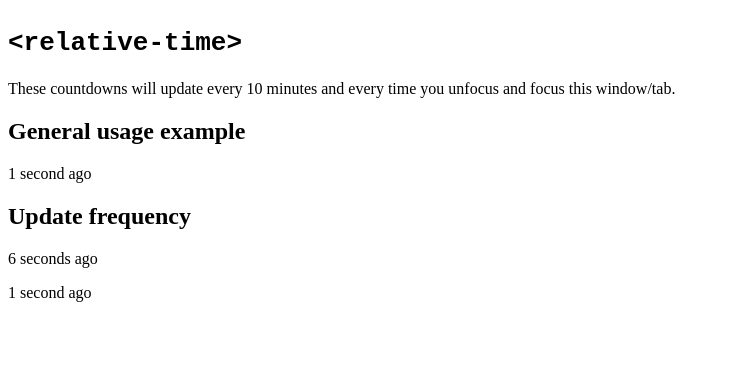
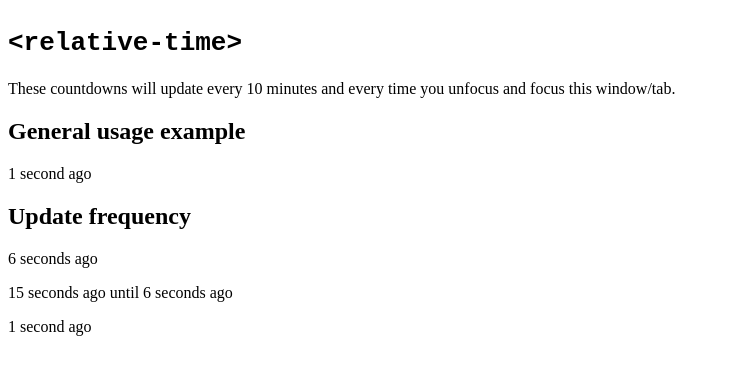
Before and after one commit to chrisburnell/relative-time, a website: page demo.html in a window 1280 px wide. Shown: the whole page, without its empty margins (0-730 px from the left). Drawn offline with Linux system fonts and the light colour scheme.

Commit message:
feat: allow web component to work on multiple time elements (good for ranges made up of multiple time elements)

```diff
--- a/demo.html
+++ b/demo.html
@@ -19,16 +19,21 @@
 			<relative-time update="1"><time datetime="2024-04-11T12:00:00+0800">11 April 2024</time></relative-time>
 		</p>
 		<p>
+			<relative-time update="1"><time id="past-further" datetime="2024-04-09T12:00:00+0800">9 April 2024</time> until <time datetime="2024-04-11T12:00:00+0800">11 April 2024</time></relative-time>
+		</p>
+		<p>
 			<relative-time update="false"><time datetime="2024-04-11T12:00:00+0800">11 April 2024</time></relative-time>
 		</p>
 		<script>
 			const nowEpoch = Date.now()
-			const past = new Date(nowEpoch - 1000).toISOString()
-			const timeElements = document.querySelectorAll("[datetime]")
+			const past = new Date(nowEpoch - (1 * 1000)).toISOString()
+			const pastFurther = new Date(nowEpoch - (10 * 1000)).toISOString()
+			const timeElements = document.querySelectorAll("[datetime]:not(#past-further)")
 			const timeElementsArray = [...timeElements]
 			timeElementsArray.forEach((element) => {
 				element.setAttribute("datetime", past)
 			})
+			document.getElementById("past-further").setAttribute("datetime", pastFurther)
 		</script>
 		<script type="module" src="relative-time.js" defer></script>
 	</body>
--- a/package.json
+++ b/package.json
@@ -1,6 +1,6 @@
 {
   "name": "@chrisburnell/relative-time",
-  "version": "0.0.1",
+  "version": "0.0.2",
   "description": "A Web Component to display a relative time.",
   "author": "Chris Burnell <me@chrisburnell.com>",
   "contributors": [
--- a/relative-time.js
+++ b/relative-time.js
@@ -45,8 +45,9 @@ class RelativeTime extends HTMLElement {
 	]
 
 	connectedCallback() {
-		if (!this.querySelector("time").hasAttribute("datetime")) {
-			console.error(`Missing \`datetime\` attribute on <time> element!`, this)
+		this.timeElements = [...this.querySelectorAll("time[datetime]")]
+
+		if (this.timeElements.length === 0) {
 			return
 		}
 
@@ -60,8 +61,6 @@ class RelativeTime extends HTMLElement {
 	init() {
 		this.initialized = true
 
-		this.timeElement = this.querySelector("time")
-		this.datetime = this.timeElement.hasAttribute("datetime") ? new Date(this.timeElement.getAttribute("datetime")) : null
 		this.update = this.hasAttribute("update") ? Number(this.getAttribute("update")) : 600 // 600 * 1000 = 10 minutes
 		this.enableUpdates = this.getAttribute("update") !== "false"
 		this.division = this.getAttribute("division")
@@ -99,8 +98,11 @@ class RelativeTime extends HTMLElement {
 	}
 
 	setString() {
-		this.timeElement.innerHTML = this.getRelativeTime(this.datetime, this.division)
-		this.timeElement.title = `${this.datetime.toLocaleString()} (local time)`
+		this.timeElements.forEach((element) => {
+			const datetime = new Date(element.getAttribute("datetime"))
+			element.innerHTML = this.getRelativeTime(datetime, this.division)
+			element.title = `${datetime.toLocaleString()} (local time)`
+		})
 	}
 
 	beginInterval() {
```
Also changed, not shown: README.md.
